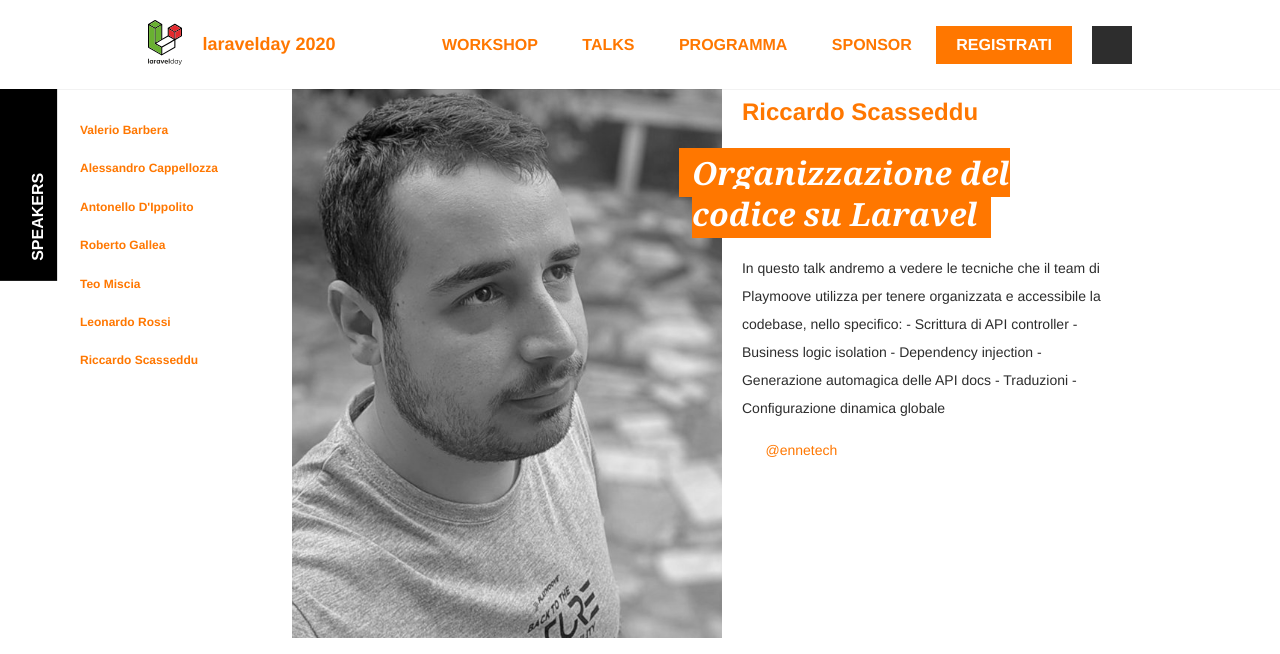
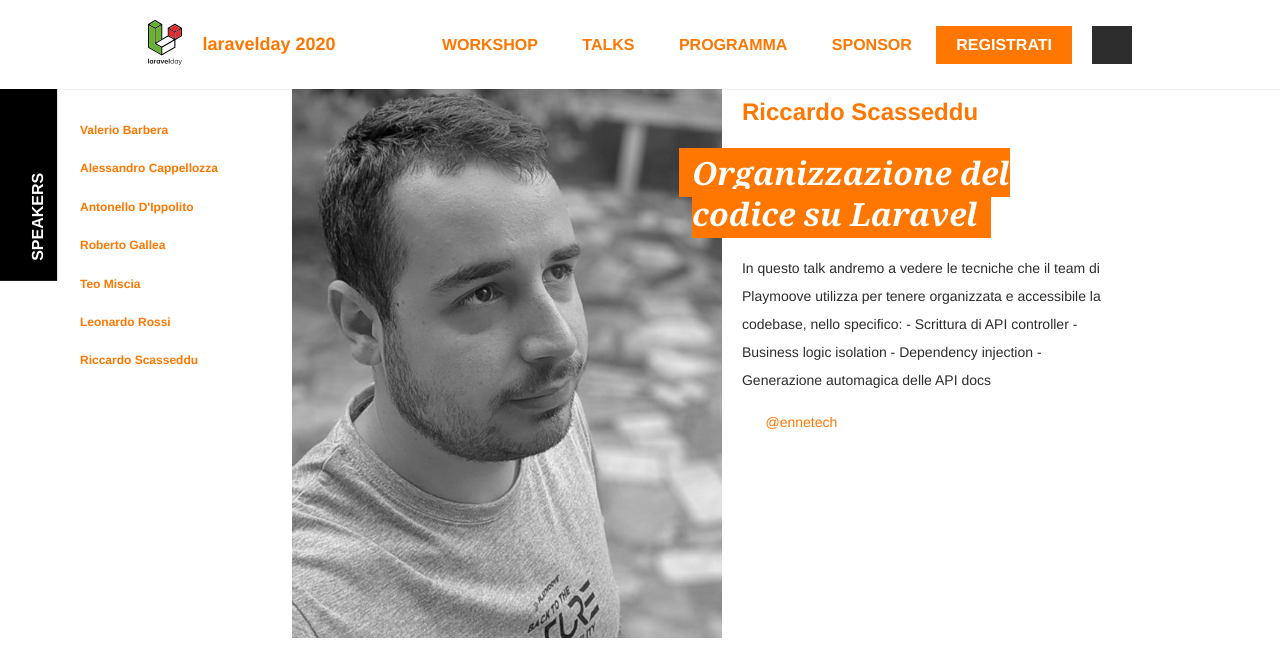
Before and after one commit to giuliatosato/2020.laravelday.it, a Jekyll site: the page built from talks.html, in a window 1280 px wide and 900 px high, scrolled down 4192 px, cut to the strip 0-654 px from the top of the window. Built offline with Jekyll 4.4.1, drawn with Linux system fonts in a browser that asks for light colours; some web fonts are replaced; comment, search, counter and statistics services are not loaded.

Commit message:
fixed riccardo talk

```diff
--- a/_data/talks.yml
+++ b/_data/talks.yml
@@ -71,5 +71,3 @@
     - Business logic isolation
     - Dependency injection
     - Generazione automagica delle API docs
-    - Traduzioni
-    - Configurazione dinamica globale
```
